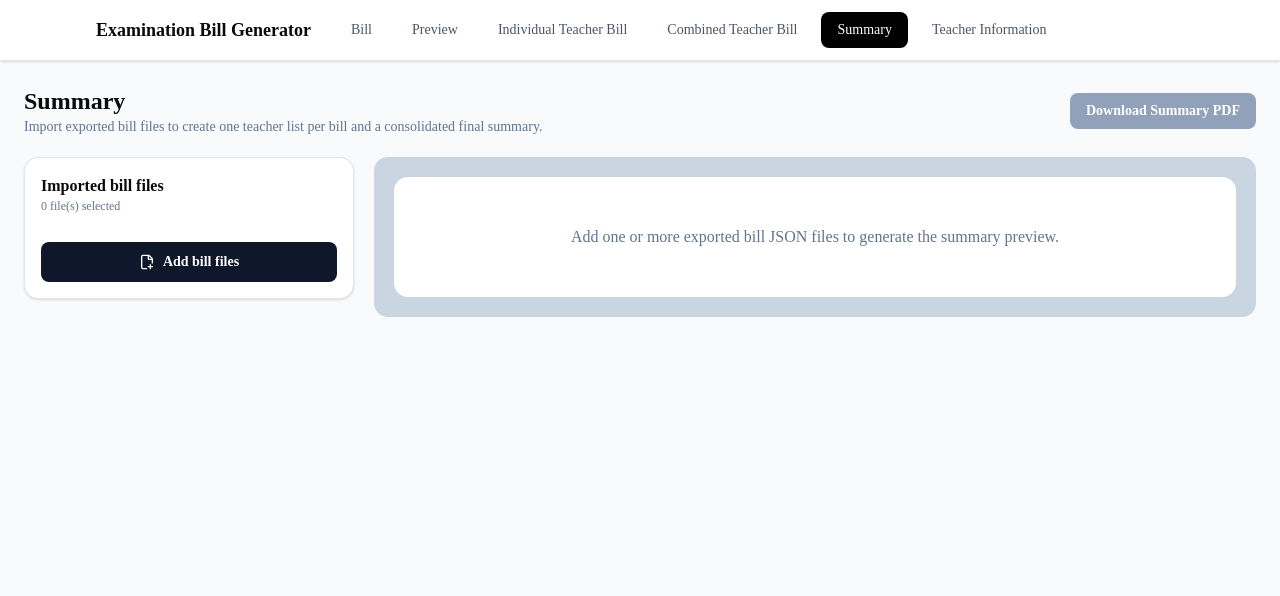
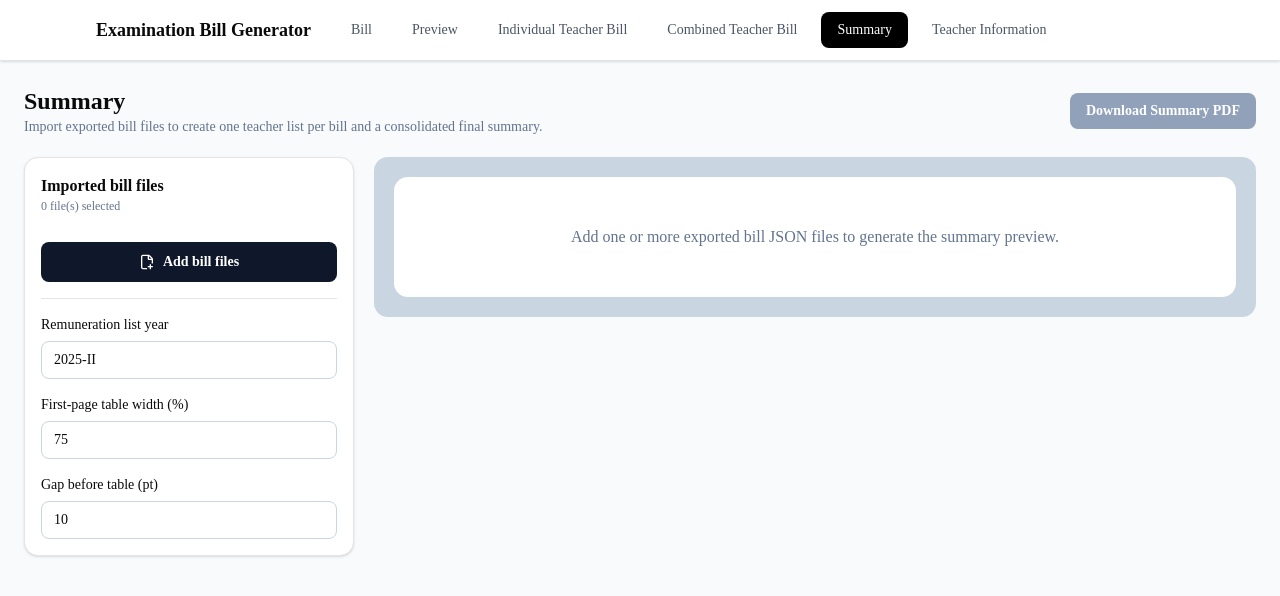
Before and after one commit to faruquece48/ruet-bill-generator, a Next.js app: page /bills/summary in a window 1280 px wide. Shown: the top 596 px of the page. Built offline with nearby package versions, Linux system fonts and the light colour scheme; what @react-pdf/renderer would draw is missing.

Commit message:
Updated RUET bill generator features

```diff
--- a/app/bills/summary/SummaryPdfDocument.tsx
+++ b/app/bills/summary/SummaryPdfDocument.tsx
@@ -4,6 +4,7 @@ import { Document, Page, StyleSheet, Text, View } from "@react-pdf/renderer";
 import type { ImportedSummaryBill, SummaryTeacher } from "./summaryData";
 import {
   aggregateTeachers,
+  examinationIndexName,
   examinationSummaryTitle,
   teachersForBill,
 } from "./summaryData";
@@ -52,14 +53,38 @@ const styles = StyleSheet.create({
     fontSize: 7,
     color: "#555",
   },
+  indexPage: {
+    paddingTop: 48,
+    paddingBottom: 28,
+    paddingHorizontal: 28,
+    fontFamily: "Times-Roman",
+    fontSize: 10,
+    color: "#000",
+  },
+  indexDepartment: {
+    textAlign: "center",
+    fontFamily: "Times-Bold",
+    fontSize: 20,
+  },
+  indexTitle: {
+    textAlign: "center",
+    fontFamily: "Times-Bold",
+    fontSize: 19,
+    marginTop: 10,
+    marginBottom: 14,
+  },
+  indexSerial: { width: "12%", textAlign: "center" },
+  indexExamination: { width: "58%", textAlign: "center" },
+  indexSeries: { width: "30%", textAlign: "center" },
+  indexTable: { alignSelf: "center" },
 });
 
-function Header({ title }: { title: string }) {
+function Header({ title, tableGap }: { title: string; tableGap: number }) {
   return <>
     <Text style={styles.motto}>“Heaven&apos;s Light is Our Guide”</Text>
     <Text style={styles.department}>Department of Building Engineering and Construction Management</Text>
     <Text style={styles.university}>Rajshahi University of Engineering and Technology</Text>
-    <Text style={styles.title}>{title}</Text>
+    <Text style={[styles.title, { marginBottom: tableGap }]}>{title}</Text>
   </>;
 }
 
@@ -93,15 +118,42 @@ function Footer() {
   />;
 }
 
-export default function SummaryPdfDocument({ bills }: { bills: ImportedSummaryBill[] }) {
+export default function SummaryPdfDocument({
+  bills,
+  tableGap = 10,
+  remunerationListYear = "2025-II",
+  indexTableWidth = 75,
+}: {
+  bills: ImportedSummaryBill[];
+  tableGap?: number;
+  remunerationListYear?: string;
+  indexTableWidth?: number;
+}) {
   return <Document title="Examination Bill Summary">
+    <Page size="A4" style={styles.indexPage}>
+      <Text style={styles.indexDepartment}>Department of BECM</Text>
+      <Text style={styles.indexTitle}>Remuneration List – {remunerationListYear}</Text>
+      <View style={[styles.indexTable, { width: `${indexTableWidth}%` }]}>
+        <View style={styles.row}>
+          <View style={[styles.cell, styles.left, styles.top, styles.indexSerial]}><Text style={styles.header}>Sl. No.</Text></View>
+          <View style={[styles.cell, styles.top, styles.indexExamination]}><Text style={styles.header}>Name of Examination</Text></View>
+          <View style={[styles.cell, styles.top, styles.indexSeries]}><Text style={styles.header}>Series</Text></View>
+        </View>
+        {bills.map(({ id, bill }, index) => <View key={id} style={styles.row} wrap={false}>
+          <View style={[styles.cell, styles.left, styles.indexSerial]}><Text>{index + 1}.</Text></View>
+          <View style={[styles.cell, styles.indexExamination]}><Text>{examinationIndexName(bill)}</Text></View>
+          <View style={[styles.cell, styles.indexSeries]}><Text>{bill.billInfo.series}</Text></View>
+        </View>)}
+      </View>
+      <Footer />
+    </Page>
     {bills.map(({ id, bill }) => <Page key={id} size="A4" style={styles.page}>
-      <Header title={examinationSummaryTitle(bill)} />
+      <Header title={examinationSummaryTitle(bill)} tableGap={tableGap} />
       <TeacherTable teachers={teachersForBill(bill)} />
       <Footer />
     </Page>)}
     <Page size="A4" style={styles.page}>
-      <Header title="Consolidated Remuneration List of Dept. of BECM for All Imported Examination Bills" />
+      <Header title="Consolidated Remuneration List of Dept. of BECM for All Imported Examination Bills" tableGap={tableGap} />
       <TeacherTable teachers={aggregateTeachers(bills)} />
       <Footer />
     </Page>
--- a/app/bills/summary/page.tsx
+++ b/app/bills/summary/page.tsx
@@ -17,8 +17,14 @@ export default function SummaryPage() {
   const [bills, setBills] = useState<ImportedSummaryBill[]>([]);
   const [message, setMessage] = useState("");
   const [downloading, setDownloading] = useState(false);
+  const [tableGap, setTableGap] = useState(10);
+  const [remunerationListYear, setRemunerationListYear] = useState("2025-II");
+  const [indexTableWidth, setIndexTableWidth] = useState(75);
   const inputRef = useRef<HTMLInputElement>(null);
-  const document = useMemo(() => <SummaryPdfDocument bills={bills} />, [bills]);
+  const document = useMemo(
+    () => <SummaryPdfDocument bills={bills} tableGap={tableGap} remunerationListYear={remunerationListYear} indexTableWidth={indexTableWidth} />,
+    [bills, tableGap, remunerationListYear, indexTableWidth]
+  );
 
   const importFiles = async (files: FileList | null) => {
     if (!files?.length) return;
@@ -166,6 +172,44 @@ export default function SummaryPage() {
           <FilePlus2 className="h-4 w-4" />
           Add bill files
         </button>
+        <label className="mt-4 block border-t pt-4 text-sm font-medium">
+          <span>Remuneration list year</span>
+          <input
+            type="text"
+            placeholder="e.g. 2025-II"
+            value={remunerationListYear}
+            onChange={(event) => setRemunerationListYear(event.target.value)}
+            className="mt-1.5 w-full rounded-md border border-slate-300 bg-white px-3 py-2"
+          />
+        </label>
+        <label className="mt-4 block text-sm font-medium">
+          <span>First-page table width (%)</span>
+          <input
+            type="number"
+            min="40"
+            max="100"
+            step="1"
+            value={indexTableWidth}
+            onChange={(event) =>
+              setIndexTableWidth(Math.min(100, Math.max(40, Number(event.target.value) || 40)))
+            }
+            className="mt-1.5 w-full rounded-md border border-slate-300 bg-white px-3 py-2"
+          />
+        </label>
+        <label className="mt-4 block text-sm font-medium">
+          <span>Gap before table (pt)</span>
+          <input
+            type="number"
+            min="0"
+            max="100"
+            step="1"
+            value={tableGap}
+            onChange={(event) =>
+              setTableGap(Math.min(100, Math.max(0, Number(event.target.value) || 0)))
+            }
+            className="mt-1.5 w-full rounded-md border border-slate-300 bg-white px-3 py-2"
+          />
+        </label>
         {message && <p className="mt-2 text-xs text-slate-600">{message}</p>}
       </aside>
 
--- a/app/bills/summary/summaryData.ts
+++ b/app/bills/summary/summaryData.ts
@@ -133,3 +133,10 @@ export function examinationSummaryTitle(bill: ExaminationBillData): string {
     info.examination || "B.Sc. Engineering"
   } Examination-${info.examYear || ""} (${type.trim()})`;
 }
+
+export function examinationIndexName(bill: ExaminationBillData): string {
+  const info = bill.billInfo;
+  return info.examType === "backlog"
+    ? `${info.year} Backlog Examination ${info.examYear}`.trim()
+    : `${info.year} ${info.semester} Semester Examination ${info.examYear}`.trim();
+}
```
